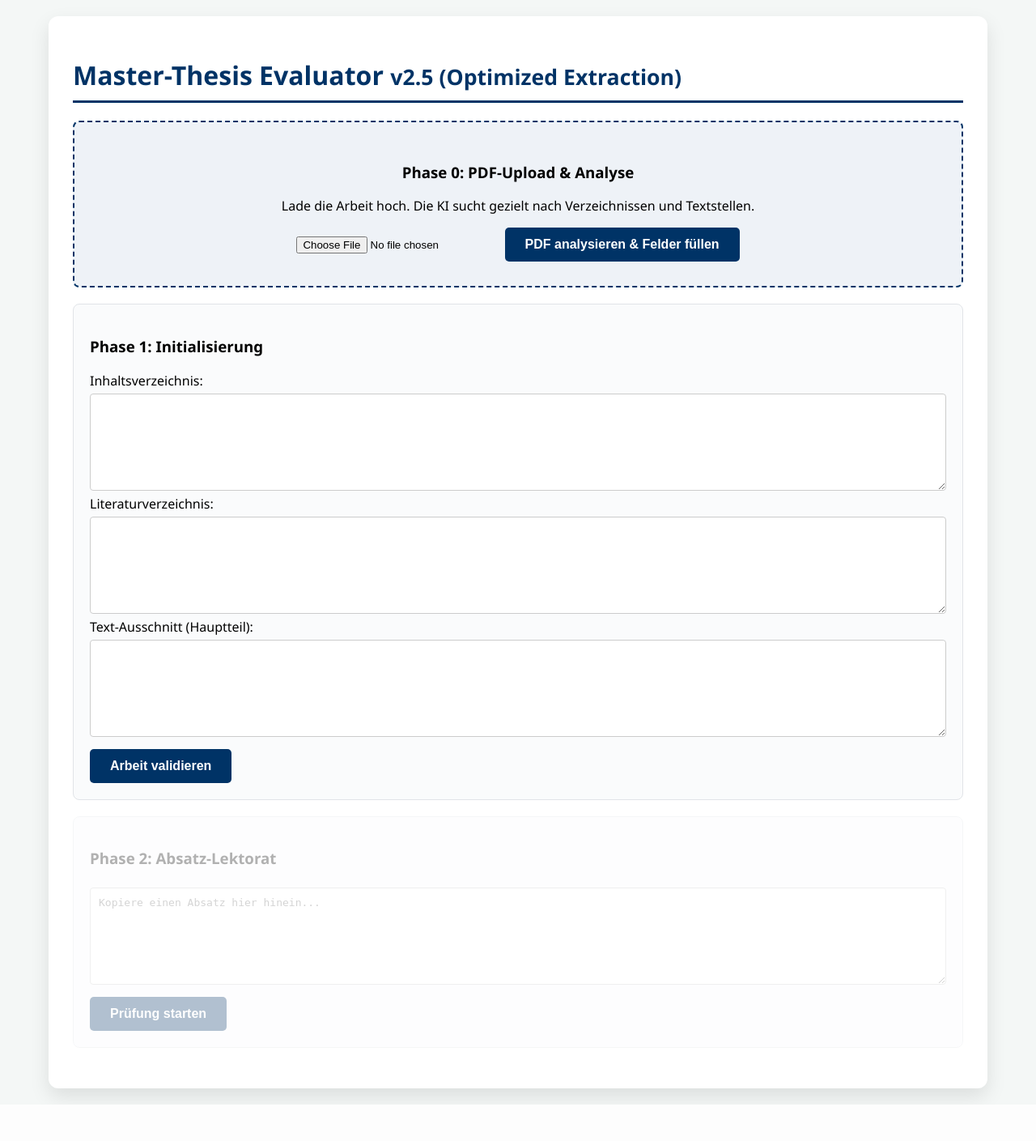
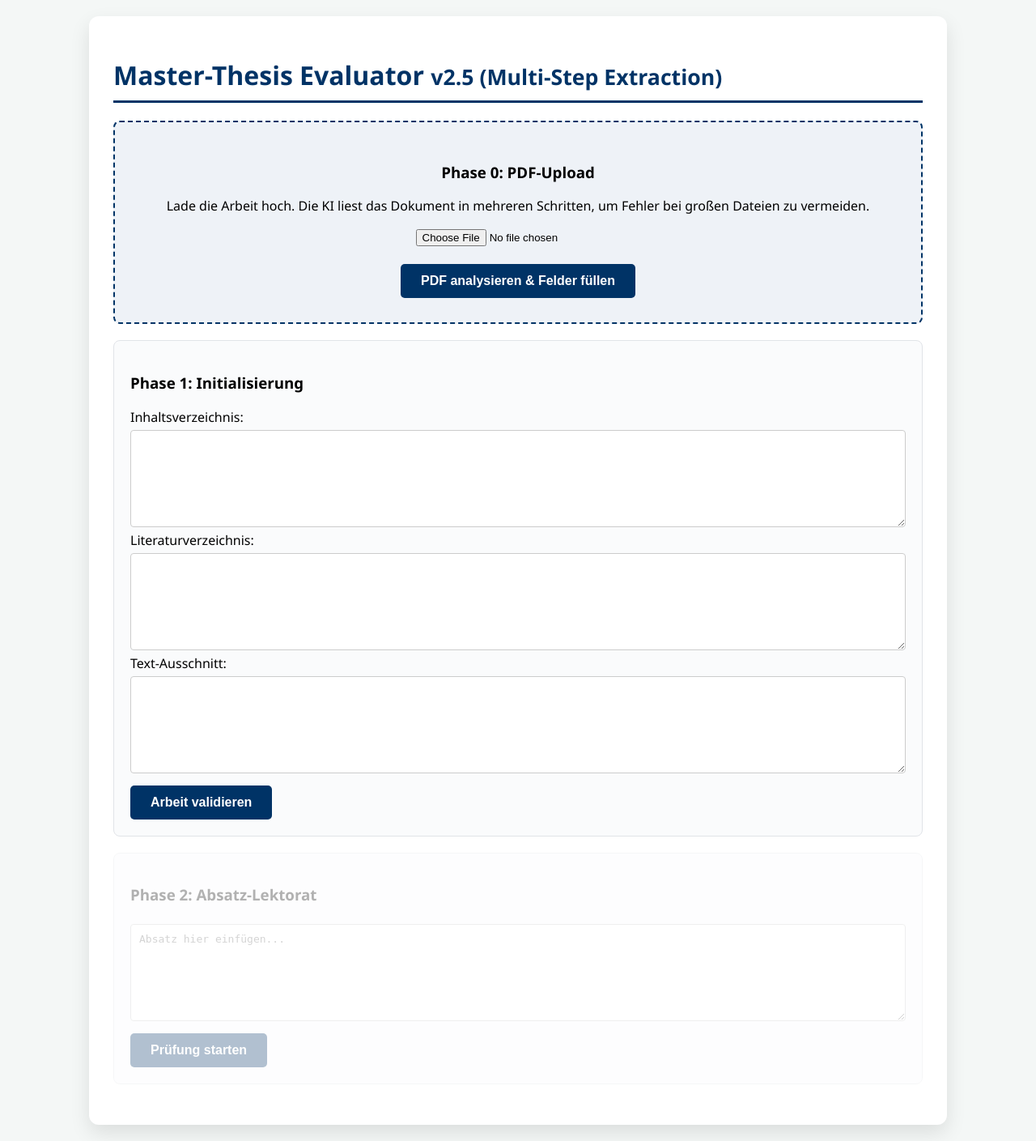
Before and after one commit to koenjo741/review, a Flask app: page / in a window 1280 px wide. Shown: the whole page at 81% size. Before the commit the page ends 1364 px from the top, so only its background shows below. Run offline with Flask 3, Linux system fonts and the light colour scheme.

Commit message:
optimization

```diff
--- a/app.py
+++ b/app.py
@@ -7,11 +7,12 @@ import re
 
 app = Flask(__name__)
 
+# API Keys
 GOOGLE_API_KEY = os.environ.get("GOOGLE_API_KEY")
 S2_API_KEY = os.environ.get("S2_API_KEY", "s2k-an3iWCohGVLwGyOWdzffZ9orI2E1ySNnp76Ojljo")
 
-def call_gemini(prompt: str, pdf_data: bytes = None, force_json: bool = False) -> str:
-    """Direkter REST-Aufruf mit optionalem JSON-Modus."""
+def call_gemini(prompt: str, pdf_data: bytes = None) -> str:
+    """Direkter REST-Aufruf an Gemini 1.5 Flash."""
     url = f"https://generativelanguage.googleapis.com/v1beta/models/gemini-1.5-flash:generateContent?key={GOOGLE_API_KEY}"
     headers = {"Content-Type": "application/json"}
 
@@ -24,22 +25,45 @@ def call_gemini(prompt: str, pdf_data: bytes = None, force_json: bool = False) -
             }
         })
 
-    payload = {
-        "contents": [{"parts": parts}],
-        "generationConfig": {
-            "temperature": 0.1,
-            "response_mime_type": "application/json" if force_json else "text/plain"
-        }
-    }
+    payload = {"contents": [{"parts": parts}]}
 
     try:
         response = requests.post(url, headers=headers, json=payload, timeout=120)
         if response.status_code == 200:
-            return response.json()["candidates"][0]["content"]["parts"][0]["text"]
+            res_json = response.json()
+            if "candidates" in res_json and res_json["candidates"]:
+                return res_json["candidates"][0]["content"]["parts"][0]["text"]
+            return "FEHLER: Keine Antwort von KI erhalten."
         else:
-            return f"ERROR: {response.status_code}"
+            return f"FEHLER_API_{response.status_code}: {response.text}"
     except Exception as e:
-        return f"ERROR: {str(e)}"
+        return f"FEHLER_VERBINDUNG: {str(e)}"
+
+def extract_json_safely(text: str):
+    """Versucht JSON aus dem Text zu extrahieren, egal wie viel Müll drumherum steht."""
+    if not text or "FEHLER" in text:
+        return None
+    try:
+        # Suche nach dem ersten { und dem letzten }
+        start = text.find('{')
+        end = text.rfind('}') + 1
+        if start != -1 and end > 0:
+            return json.loads(text[start:end])
+        return None
+    except:
+        return None
+
+def call_semantic_scholar(query: str):
+    endpoint = "https://api.semanticscholar.org/graph/v1/paper/search"
+    headers = {"x-api-key": S2_API_KEY}
+    params = {"query": query, "limit": 3, "fields": "title,year,abstract"}
+    try:
+        res = requests.get(endpoint, headers=headers, params=params, timeout=15)
+        return res.json().get("data", []) if res.status_code == 200 else []
+    except:
+        return []
+
+# --- ROUTES ---
 
 @app.route('/')
 def index():
@@ -47,69 +71,84 @@ def index():
 
 @app.route('/process_pdf', methods=['POST'])
 def process_pdf():
+    """Extrahiert Daten in drei kleinen, stabilen Schritten."""
     if 'file' not in request.files:
         return jsonify({"error": "Keine Datei"}), 400
 
     file = request.files['file']
     pdf_bytes = file.read()
 
-    # Optimierter Prompt für 80+ Seiten Dokumente
-    prompt = (
-        "Du bist ein präziser wissenschaftlicher Extraktions-Bot. Analysiere das PDF und extrahiere diese drei Blöcke:\n"
-        "1. 'toc': Das Inhaltsverzeichnis (meist Seite 2-5). Kopiere die Kapitelstruktur.\n"
-        "2. 'bibliography': Das Literaturverzeichnis (meist ganz am Ende, ab ca. Seite 70). Kopiere die Liste der Quellen.\n"
-        "3. 'draft_text': Extrahiere die ersten 3-4 Seiten des eigentlichen Hauptteils (ab 'Introduction' oder 'Einleitung').\n\n"
-        "Regel: Antworte AUSSCHLIESSLICH im JSON-Format mit den Keys 'toc', 'bibliography' und 'draft_text'. "
-        "Falls ein Teil zu lang ist, kürze ihn sinnvoll, aber behalte die Struktur bei."
-    )
+    # Schritt 1: TOC
+    res_toc = call_gemini("Extrahiere NUR das Inhaltsverzeichnis aus diesem PDF. Antworte als JSON: {'toc': '...'}", pdf_data=pdf_bytes)
+    data_toc = extract_json_safely(res_toc) or {"toc": "Nicht gefunden"}
 
-    try:
-        raw_res = call_gemini(prompt, pdf_data=pdf_bytes, force_json=True)
-        # Da wir force_json nutzen, liefert Gemini direkt sauberes JSON
-        data = json.loads(raw_res)
-        return jsonify(data), 200
-    except Exception as e:
-        return jsonify({"error": f"Extraktion fehlgeschlagen: {str(e)}"}), 500
+    # Schritt 2: Bibliography
+    res_bib = call_gemini("Extrahiere NUR das Literaturverzeichnis am Ende des Dokuments. Antworte als JSON: {'bibliography': '...'}", pdf_data=pdf_bytes)
+    data_bib = extract_json_safely(res_bib) or {"bibliography": "Nicht gefunden"}
+
+    # Schritt 3: Draft Text (Einleitung)
+    res_text = call_gemini("Extrahiere die ersten 2-3 Seiten des Hauptteils (Einleitung). Antworte als JSON: {'draft_text': '...'}", pdf_data=pdf_bytes)
+    data_text = extract_json_safely(res_text) or {"draft_text": "Nicht gefunden"}
+
+    # Zusammenführen
+    final_data = {
+        "toc": data_toc.get("toc"),
+        "bibliography": data_bib.get("bibliography"),
+        "draft_text": data_text.get("draft_text")
+    }
+
+    return jsonify(final_data), 200
 
 @app.route('/initialize', methods=['POST'])
 def initialize_work():
     data = request.json
     toc, bib, draft = data.get('toc',''), data.get('bibliography',''), data.get('draft_text','')
 
-    # Literatur-Check (Tag 1 & 5)
     prompt_bib = (
-        "Prüfe dieses Literaturverzeichnis auf formale Korrektheit. Antworte als JSON-Liste.\n"
+        "Prüfe dieses Literaturverzeichnis auf Korrektheit. Antworte als JSON-Liste.\n"
         "Format: {'entries': [{'status': 'OK/FLAG', 'id': 1, 'text': '...', 'reason': '...'}]}\n\n"
         f"Quellen:\n{bib}"
     )
-    res_bib = call_gemini(prompt_bib, force_json=True)
-    try:
-        bib_data = json.loads(res_bib)
-    except:
-        bib_data = {"entries": []}
+    res_bib = call_gemini(prompt_bib)
+    bib_data = extract_json_safely(res_bib)
 
-    # Struktur-Analyse
-    prompt_struct = f"Analysiere kurz die wissenschaftliche Struktur & Stringenz:\nInhalt: {toc}\nText: {draft}"
+    prompt_struct = f"Analysiere kurz die wissenschaftliche Struktur:\nInhalt: {toc}\nText: {draft}"
     analysis = call_gemini(prompt_struct)
 
     return jsonify({
         "status": "success",
-        "bibliography_check": bib_data.get('entries', []),
+        "bibliography_check": bib_data.get('entries', []) if bib_data else [],
         "structural_analysis": analysis,
         "full_context": f"STRUKTUR:\n{analysis}\n\nLITERATUR:\n{bib}"
     }), 200
 
 @app.route('/evaluate', methods=['POST'])
 def evaluate():
-    # (Bleibt gleich wie v2.4, nutzt aber call_gemini mit force_json für das Gutachten)
     data = request.json
     paragraph = data.get('paragraph', '')
     context = data.get('context_summary', '')
 
-    # RAG & Agenten-Logik...
-    # [Hier gekürzt für die Übersicht, bleibt identisch zu deinem funktionierenden Code]
-    # Wichtig: Am Ende call_gemini(prompt_c, force_json=True) nutzen.
-    return jsonify({"status": "ready"}), 200 # Platzhalter
+    kw_res = call_gemini(f"Extrahiere 3 medizinische Suchbegriffe für: {paragraph}")
+    evidence = call_semantic_scholar(kw_res)
+    evidence_text = "\n".join([f"- {p['title']} ({p['year']}): {p.get('abstract','')[:200]}" for p in evidence])
+
+    res_a = call_gemini(f"Akademisches Lektorat (Stil, Logik): {paragraph}")
+    res_b = call_gemini(f"Fachprüfung. Evidenz:\n{evidence_text}\n\nText:\n{paragraph}")
+
+    prompt_c = (
+        f"Erstelle ein finales Gutachten als JSON.\n"
+        f"Lektorat: {res_a}\nFachprüfung: {res_b}\nOriginal: {paragraph}\n\n"
+        "Format: {\"gesamtnote_tendenz\": \"...\", \"kritikpunkte\": [{\"kategorie\": \"...\", \"original_zitat\": \"...\", \"kritikpunkt\": \"...\"}], \"ueberarbeiteter_absatz\": \"...\"}\n"
+        "WICHTIG: Sprache des Originals beibehalten!"
+    )
+
+    raw_eval = call_gemini(prompt_c)
+    eval_data = extract_json_safely(raw_eval)
+
+    if eval_data:
+        return jsonify(eval_data), 200
+    else:
+        return jsonify({"error": "Gutachten konnte nicht erstellt werden."}), 500
 
 if __name__ == '__main__':
     app.run(debug=True)
--- a/templates/index.html
+++ b/templates/index.html
@@ -5,29 +5,32 @@
     <title>Master-Thesis Evaluator Pro v2.5</title>
     <style>
         body { font-family: 'Segoe UI', sans-serif; background: #f4f7f6; margin: 0; padding: 20px; }
-        .container { max-width: 1100px; margin: auto; background: white; padding: 30px; border-radius: 12px; box-shadow: 0 10px 25px rgba(0,0,0,0.1); }
+        .container { max-width: 1000px; margin: auto; background: white; padding: 30px; border-radius: 12px; box-shadow: 0 10px 25px rgba(0,0,0,0.1); }
         h1 { color: #003366; border-bottom: 3px solid #003366; padding-bottom: 10px; }
         .section { background: #fafbfc; border: 1px solid #e1e4e8; padding: 20px; border-radius: 8px; margin-bottom: 20px; }
         .upload-zone { background: #eef2f7; border: 2px dashed #003366; text-align: center; padding: 30px; margin-bottom: 20px; border-radius: 8px; }
         textarea { width: 100%; height: 120px; padding: 10px; border-radius: 4px; border: 1px solid #ccc; box-sizing: border-box; margin-top: 5px; font-size: 13px; }
         button { background: #003366; color: white; border: none; padding: 12px 25px; font-size: 16px; border-radius: 5px; cursor: pointer; font-weight: bold; }
         button:hover { background: #002244; }
+        button:disabled { background: #ccc; cursor: not-allowed; }
         #status-box { background: #e6f4ea; padding: 15px; border-radius: 8px; display: none; margin-top: 20px; }
         .scrollable { max-height: 200px; overflow-y: auto; background: white; padding: 10px; border: 1px solid #ddd; margin-top: 5px; font-family: monospace; font-size: 12px; }
-        .loading-overlay { display:none; color: #003366; font-weight: bold; margin: 10px 0; }
+        .comparison-grid { display: grid; grid-template-columns: 1fr 1fr; gap: 20px; margin-top: 20px; }
+        .col { padding: 15px; border-radius: 8px; border: 1px solid #ddd; background: #fff; line-height: 1.6; }
     </style>
 </head>
 <body>
 
 <div class="container">
-    <h1>Master-Thesis Evaluator <small>v2.5 (Optimized Extraction)</small></h1>
+    <h1>Master-Thesis Evaluator <small>v2.5 (Multi-Step Extraction)</small></h1>
 
     <div class="upload-zone">
-        <h3>Phase 0: PDF-Upload & Analyse</h3>
-        <p>Lade die Arbeit hoch. Die KI sucht gezielt nach Verzeichnissen und Textstellen.</p>
+        <h3>Phase 0: PDF-Upload</h3>
+        <p>Lade die Arbeit hoch. Die KI liest das Dokument in mehreren Schritten, um Fehler bei großen Dateien zu vermeiden.</p>
         <input type="file" id="pdf-file" accept="application/pdf">
+        <br><br>
         <button onclick="uploadPDF()" id="upload-btn">PDF analysieren & Felder füllen</button>
-        <div id="loading-msg" class="loading-overlay">Gemini liest 80+ Seiten... Bitte Geduld (ca. 20-40 Sek.)</div>
+        <p id="loading-msg" style="display:none; color:#003366; font-weight:bold;">KI liest 80+ Seiten... Bitte ca. 30-60 Sek. warten.</p>
     </div>
 
     <div class="section">
@@ -36,22 +39,22 @@
         <textarea id="toc"></textarea>
         <label>Literaturverzeichnis:</label>
         <textarea id="bibliography"></textarea>
-        <label>Text-Ausschnitt (Hauptteil):</label>
+        <label>Text-Ausschnitt:</label>
         <textarea id="draft_text"></textarea>
         <button onclick="initializeWork()" id="init-btn" style="margin-top:10px;">Arbeit validieren</button>
     </div>
 
     <div id="status-box">
-        <strong>Literatur-Check:</strong>
+        <strong>✓ Literatur-Check:</strong>
         <div id="bib-content" class="scrollable"></div>
         <br>
-        <strong>Struktur-Analyse:</strong>
-        <div id="struct-content" style="white-space: pre-wrap; font-size: 14px;"></div>
+        <strong>✓ Struktur-Analyse:</strong>
+        <div id="struct-content" style="white-space: pre-wrap;"></div>
     </div>
 
     <div class="section" id="eval-section" style="opacity:0.3; pointer-events:none;">
         <h3>Phase 2: Absatz-Lektorat</h3>
-        <textarea id="paragraph" placeholder="Kopiere einen Absatz hier hinein..."></textarea>
+        <textarea id="paragraph" placeholder="Absatz hier einfügen..."></textarea>
         <button onclick="evaluateParagraph()" id="eval-btn" style="margin-top:10px;">Prüfung starten</button>
     </div>
 
@@ -64,12 +67,11 @@
     async function uploadPDF() {
         const fileInput = document.getElementById('pdf-file');
         const btn = document.getElementById('upload-btn');
-        const loader = document.getElementById('loading-msg');
-
+        const msg = document.getElementById('loading-msg');
         if(!fileInput.files[0]) return alert("Bitte PDF wählen.");
 
         btn.disabled = true;
-        loader.style.display = "block";
+        msg.style.display = "block";
         btn.innerText = "Analysiere...";
 
         const formData = new FormData();
@@ -78,14 +80,11 @@
         try {
             const response = await fetch('/process_pdf', { method: 'POST', body: formData });
             const data = await response.json();
-
             if (!response.ok) throw new Error(data.error);
 
-            // Felder befüllen - wir prüfen ob Daten da sind
-            document.getElementById('toc').value = data.toc || "Nicht gefunden";
-            document.getElementById('bibliography').value = data.bibliography || "Nicht gefunden";
-            document.getElementById('draft_text').value = data.draft_text || "Nicht gefunden";
-
+            document.getElementById('toc').value = data.toc || "";
+            document.getElementById('bibliography').value = data.bibliography || "";
+            document.getElementById('draft_text').value = data.draft_text || "";
             btn.innerText = "✓ PDF extrahiert";
             btn.style.background = "#28a745";
         } catch (e) {
@@ -94,7 +93,7 @@
             btn.style.background = "#dc3545";
         } finally {
             btn.disabled = false;
-            loader.style.display = "none";
+            msg.style.display = "none";
         }
     }
 
```
